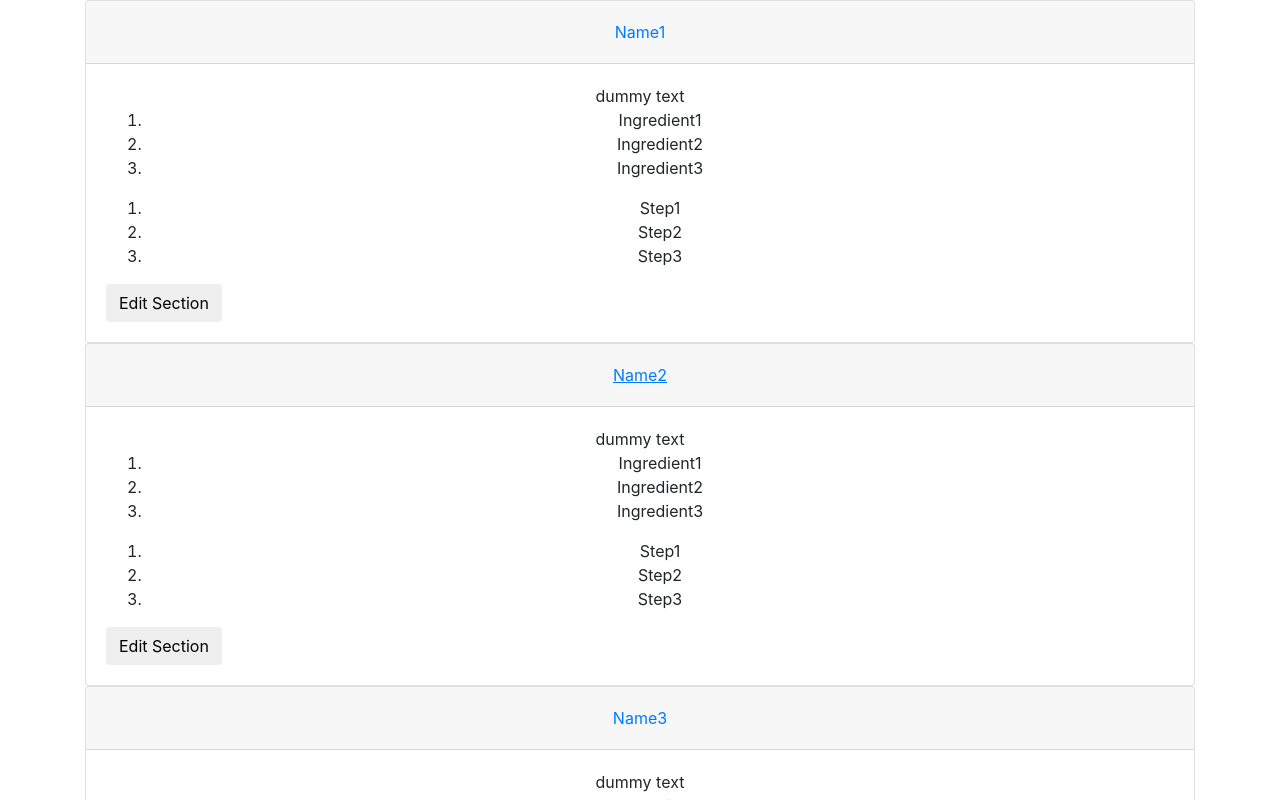
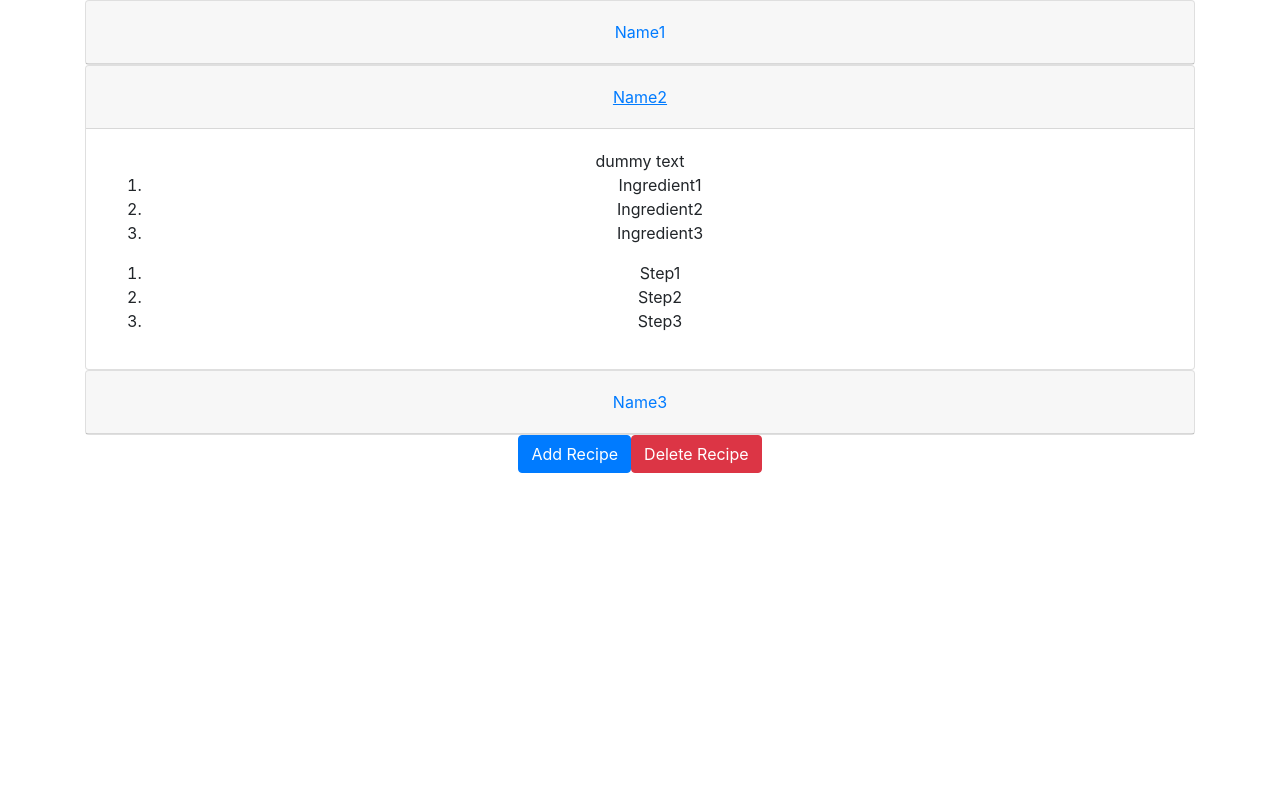
Before and after one commit to CosetteR/tender-recipe-app, a React (Create React App) app: page / in a window 1280 px wide. Both pictures are taken after a click on the button "Name2". Shown: the top 800 px of the page. Built offline with nearby package versions, Linux system fonts and the light colour scheme.

Commit message:
Update App.js

```diff
--- a/src/App.js
+++ b/src/App.js
@@ -70,11 +70,11 @@ class App extends Component {
           {recipes.map((recipe, index)=>(
             <Card>
               <Card.Header>
-                  <Accordion.Toggle as ={Button} variant="link" eventKey = "0">
+                  <Accordion.Toggle as ={Button} variant="link" eventKey = {index}>
                   {recipe.recipeName}
                   </Accordion.Toggle>
               </Card.Header>
-              <Accordion.Collapse eventKey="0">
+              <Accordion.Collapse eventKey={index}>
                 <Card.Body>
                   {recipe.description}
                   <ol>
@@ -87,17 +87,11 @@ class App extends Component {
                      <li key={item}>{item}</li>
                    ))}
                   </ol>
-                  <ButtonToolbar>
-                    <Button variant="default">Edit Section</Button>
-                  </ButtonToolbar>
                 </Card.Body>
               </Accordion.Collapse>
             </Card>
             ))}
           </Accordion>
-
-
-
         <Modal show={this.state.showAdd} onHide={this.close}>
           <Modal.Header closeButton>
             <Modal.Title> Create Recipe </Modal.Title>
@@ -138,7 +132,7 @@ class App extends Component {
           </Modal.Footer>
         </Modal>
 
-        <Button variant="primary" onClick={(event)=>this.open()}>Create Recipe</Button>
+        <Button variant="primary" onClick={(event)=>this.open()}>Add Recipe</Button>
         <Button variant="danger" onClick={(event)=>this.deleteRecipe()}>Delete Recipe</Button>
 
       </div>
```
